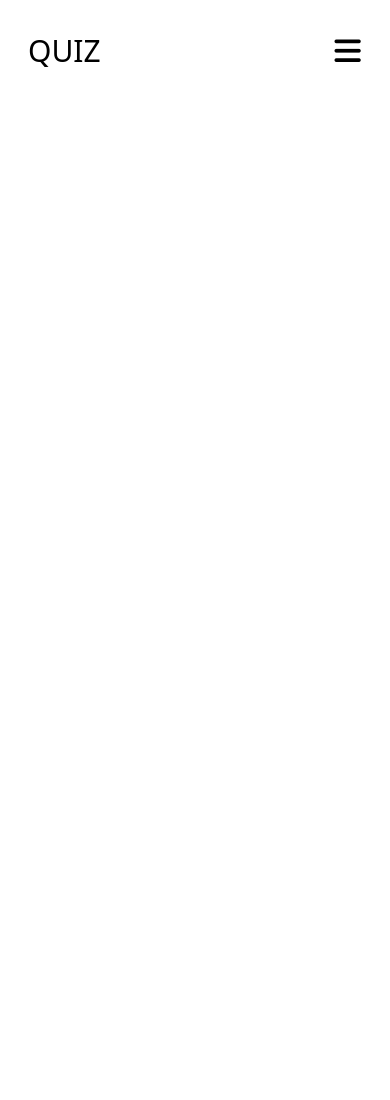
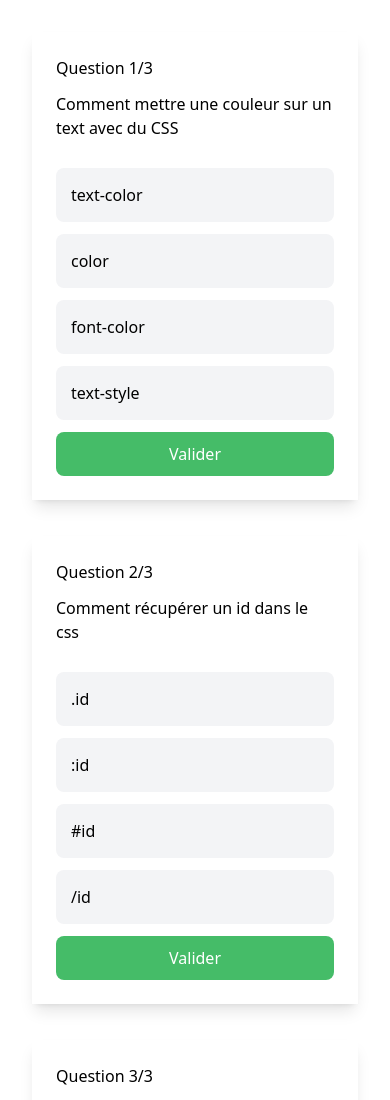
Before and after one commit to aliii390/Quizz, a website: page index.html in a window 390 px wide. Shown: the top 1100 px of the page. Before the commit the page ends 844 px from the top, so only its background shows below. Drawn offline with Linux system fonts and the light colour scheme.

Commit message:
ADD: fin des card partie mobile

```diff
--- a/index.html
+++ b/index.html
@@ -9,13 +9,53 @@
     <link rel="stylesheet" href="https://cdnjs.cloudflare.com/ajax/libs/font-awesome/6.7.1/css/all.min.css"
         integrity="sha512-5Hs3dF2AEPkpNAR7UiOHba+lRSJNeM2ECkwxUIxC1Q/FLycGTbNapWXB4tP889k5T5Ju8fs4b1P5z/iB4nMfSQ=="
         crossorigin="anonymous" referrerpolicy="no-referrer" />
+        <script defer src="script.js"></script>
 </head>
 
 <body>
-    <header class="flex  items-center p-7 text-[30px] gap-[70%]">
-        <h1>QUIZ</h1>
-        <i class="fa-solid fa-bars"></i>
-    </header>
+
+    <main class="p-8">
+        <section class="flex flex-col gap-9 ">
+
+            <article class="bg-[#FFFFFF]-50 shadow-lg p-6 flex flex-col gap-3">
+                <h3>Question 1/3</h3>
+                <h2 class="w-[100%]">Comment mettre une couleur sur un text avec du CSS</h2>
+                <div class="flex flex-col mt-4 gap-3">
+                    <a href="#" class="bg-[#F3F4F6] p-[15px] rounded-lg"> text-color</a>
+                    <a href="#" class="bg-[#F3F4F6] p-[15px] rounded-lg"> color</a>
+                    <a href="#" class="bg-[#F3F4F6] p-[15px] rounded-lg">font-color</a>
+                    <a href="#" class="bg-[#F3F4F6] p-[15px] rounded-lg">text-style</a>
+                </div>
+                <a href="" class="bg-[#45bc68] text-white p-[10px] text-center rounded-lg">Valider</a>
+            </article>
+
+            <article class="bg-[#FFFFFF]-50 shadow-lg p-6 flex flex-col gap-3">
+                <h3>Question 2/3</h3>
+                <h2 class="w-[100%]">Comment récupérer un id dans le css</h2>
+                <div class="flex flex-col mt-4 gap-3">
+                    <a href="#" class="bg-[#F3F4F6] p-[15px] rounded-lg"> .id</a>
+                    <a href="#" class="bg-[#F3F4F6] p-[15px] rounded-lg"> :id</a>
+                    <a href="#" class="bg-[#F3F4F6] p-[15px] rounded-lg">#id</a>
+                    <a href="#" class="bg-[#F3F4F6] p-[15px] rounded-lg">/id</a>
+                </div>
+                <a href="" class="bg-[#45bc68] text-white p-[10px] text-center rounded-lg">Valider</a>
+            </article>
+
+
+            <article class="bg-[#FFFFFF]-50 shadow-lg p-6 flex flex-col gap-3">
+                <h3>Question 3/3</h3>
+                <h2 class="w-[100%]">Comment mettre une couleur sur un text avec du CSS</h2>
+                <div class="flex flex-col mt-4 gap-3">
+                    <a href="#" class="bg-[#F3F4F6] p-[15px] rounded-lg"> text-color</a>
+                    <a href="#" class="bg-[#F3F4F6] p-[15px] rounded-lg"> color</a>
+                    <a href="#" class="bg-[#F3F4F6] p-[15px] rounded-lg">font-color</a>
+                    <a href="#" class="bg-[#F3F4F6] p-[15px] rounded-lg">text-style</a>
+                </div>
+                <a href="" class="bg-[#45bc68] text-white p-[10px] text-center rounded-lg">Valider</a>
+            </article>
+
+        </section>
+    </main>
 </body>
 
 </html>
```
Also changed, not shown: css/output.css, script.js (added).
